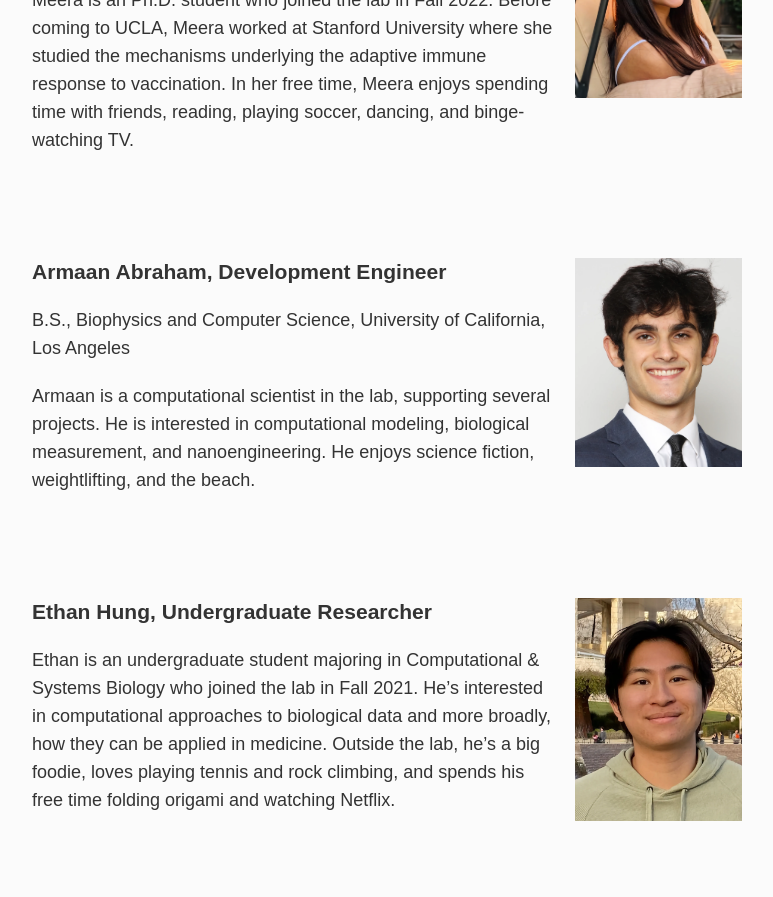
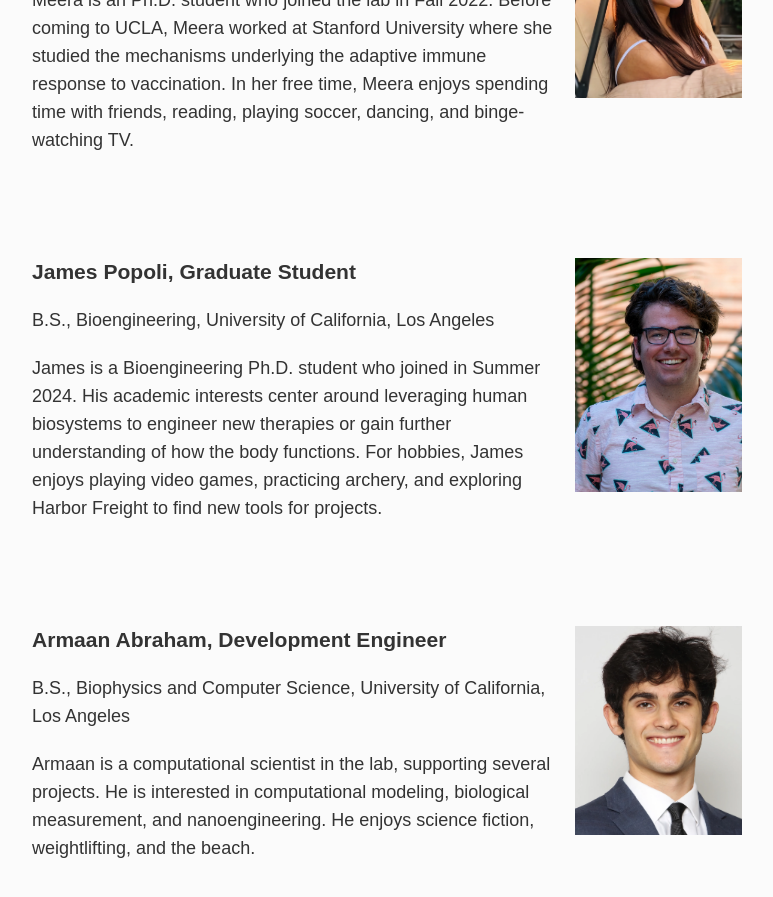
Before and after one commit to meyer-lab/asmlab.org, a Jekyll site: the page built from team/index.md, in a window 1280 px wide and 900 px high, scrolled down 2347 px. Shown: the top 897 px of the window, without its empty margins (253-1026 px from the left). Built offline with Jekyll 4.4.1, drawn with Linux system fonts in a browser that asks for light colours; some web fonts are replaced.

Commit message:
Add James

```diff
--- a/_data/team.yml
+++ b/_data/team.yml
@@ -203,6 +203,15 @@
   orcid: 0000-0002-8895-1163
   current: True
 
+- name: James Popoli
+  position: Graduate Student
+  degrees:
+    - B.S., Bioengineering, University of California, Los Angeles
+  keywords: tensors, computational, systems immunology
+  description: James is a Bioengineering Ph.D. student who joined in Summer 2024. His academic interests center around leveraging human biosystems to engineer new therapies or gain further understanding of how the body functions. For hobbies, James enjoys playing video games, practicing archery, and exploring Harbor Freight to find new tools for projects.
+  photo: jpopoli.webp
+  current: True
+
 - name: Armaan Abraham
   position: Development Engineer
   degrees:
```
